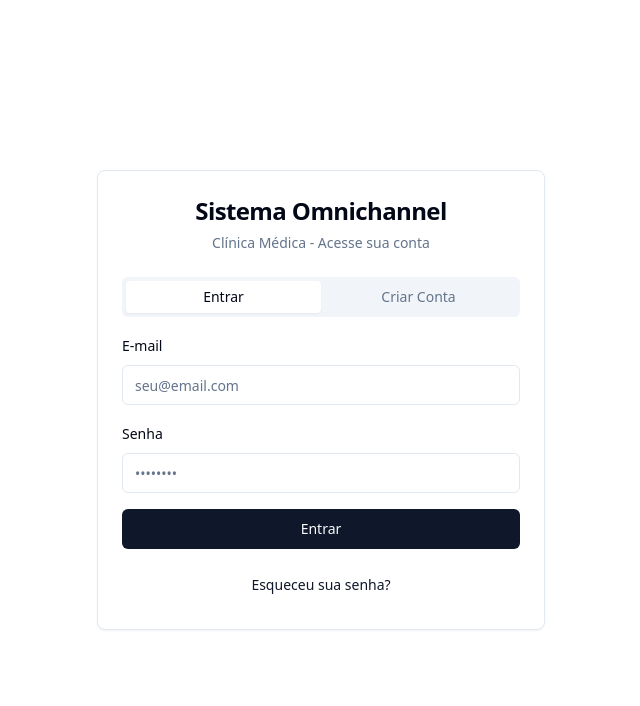
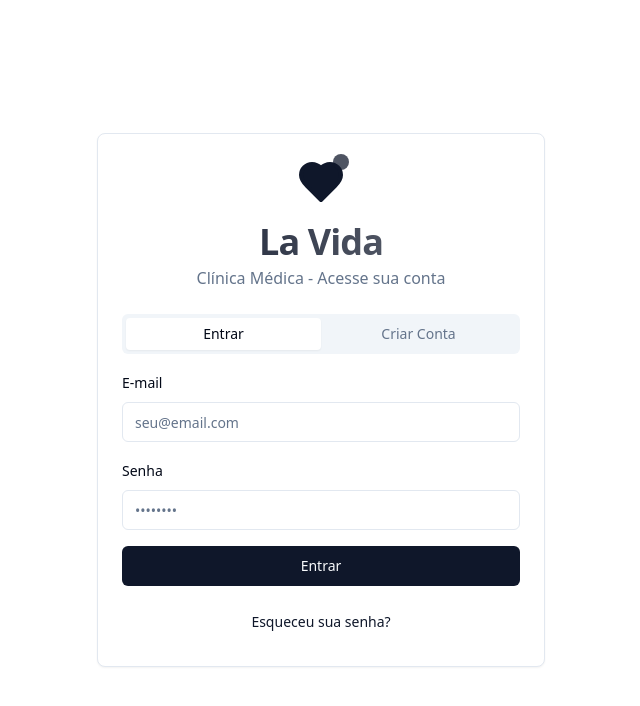
Before and after one commit to joaodioliver/Sistemaomnichannel, a React (Vite) app: page / in a window 1280 px wide. Shown: the top 706 px of the page, without its empty margins (319-959 px from the left). Built offline with nearby package versions, Linux system fonts and the light colour scheme.

Commit message:
Atualize tela de login La Vida
Modifica a tela inicial de login para remover o texto "sistema omnichannel" e substituir pelo nome "La Vida" com design aprimorado, incluindo ícone. Implementação realizada no componente LoginForm.tsx com ajustes no header para refletir o novo branding.

```diff
--- a/src/components/auth/LoginForm.tsx
+++ b/src/components/auth/LoginForm.tsx
@@ -5,6 +5,7 @@ import { Label } from "@/components/ui/label";
 import { Card, CardContent, CardDescription, CardHeader, CardTitle } from "@/components/ui/card";
 import { Tabs, TabsContent, TabsList, TabsTrigger } from "@/components/ui/tabs";
 import { useAuth } from "@/hooks/useAuth";
+import { Heart } from "lucide-react";
 
 export const LoginForm = () => {
   const [email, setEmail] = useState("");
@@ -34,9 +35,19 @@ export const LoginForm = () => {
   return (
     <div className="min-h-screen flex items-center justify-center bg-background p-4">
       <Card className="w-full max-w-md">
-        <CardHeader className="text-center">
-          <CardTitle className="text-2xl">Sistema Omnichannel</CardTitle>
-          <CardDescription>Clínica Médica - Acesse sua conta</CardDescription>
+        <CardHeader className="text-center space-y-4">
+          <div className="flex items-center justify-center gap-2">
+            <div className="relative">
+              <Heart className="h-12 w-12 text-primary fill-primary" />
+              <div className="absolute -top-1 -right-1 h-4 w-4 bg-primary rounded-full animate-pulse" />
+            </div>
+          </div>
+          <div className="space-y-1">
+            <CardTitle className="text-4xl font-bold bg-gradient-to-r from-primary to-primary/60 bg-clip-text text-transparent">
+              La Vida
+            </CardTitle>
+            <CardDescription className="text-base">Clínica Médica - Acesse sua conta</CardDescription>
+          </div>
         </CardHeader>
         <CardContent>
           {!showForgotPassword ? (
```
